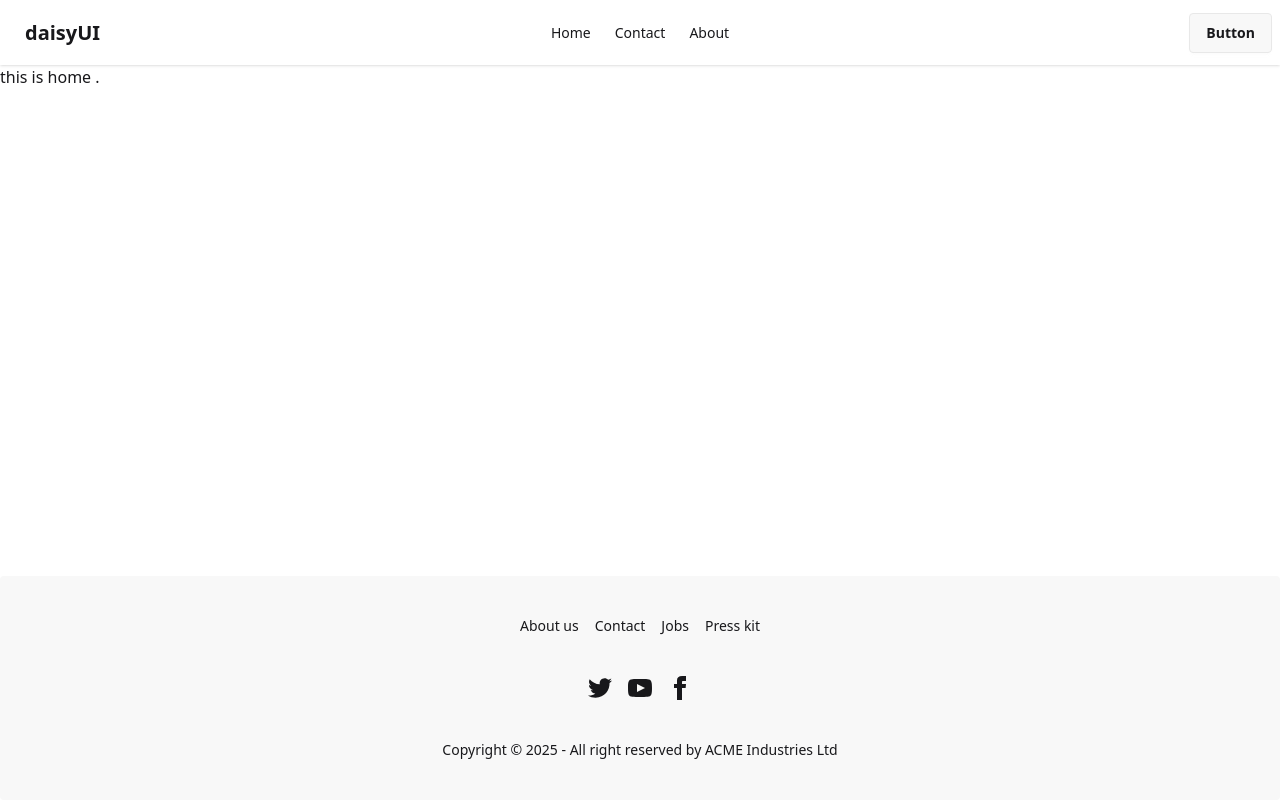
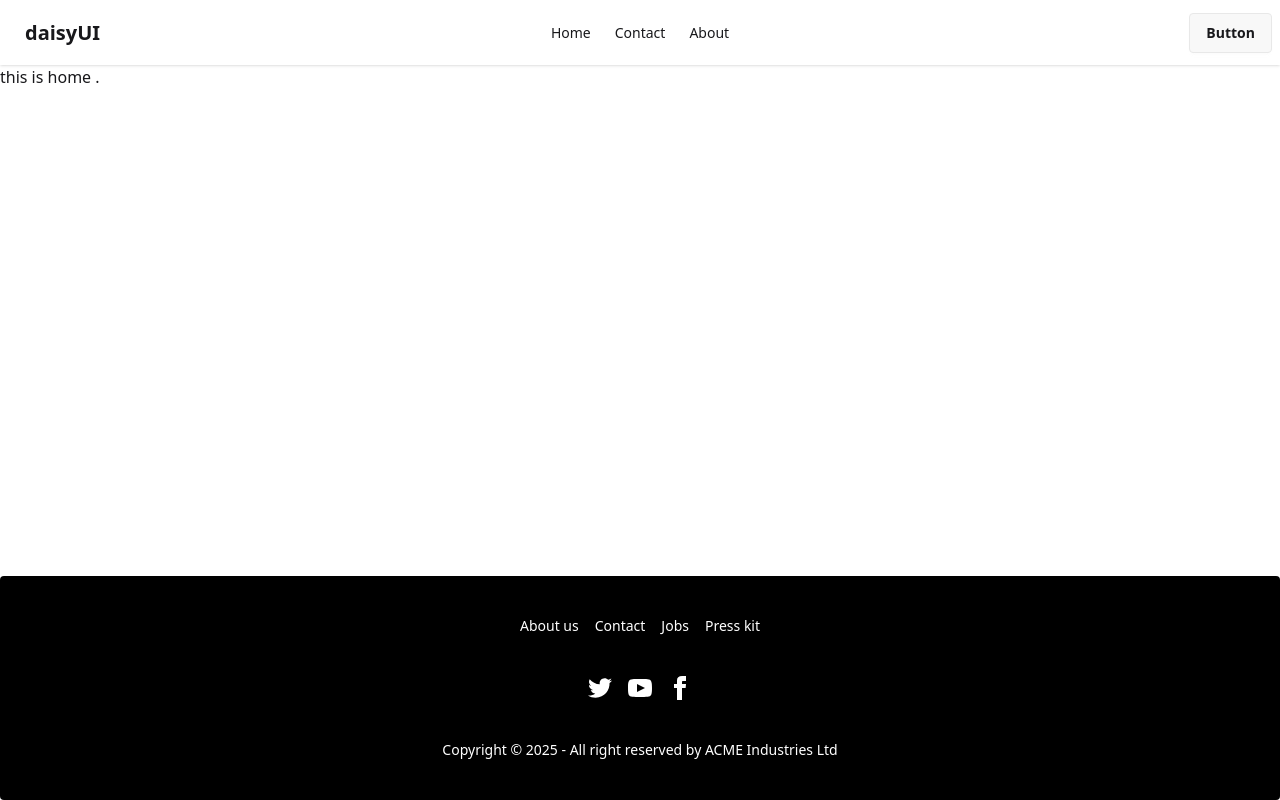
Before and after one commit to Shajidaa/React-Green-Earth, a React (Vite) app: page / in a window 1280 px wide. Built offline with nearby package versions, Linux system fonts and the light colour scheme.

Commit message:
footer black

```diff
--- a/src/Components/Footer.jsx
+++ b/src/Components/Footer.jsx
@@ -2,7 +2,7 @@ import React from 'react';
 
 const Footer = () => {
     return (
-    <footer className="footer footer-horizontal footer-center bg-base-200 text-base-content rounded p-10">
+    <footer className="footer  footer-horizontal footer-center bg-black text-white text-base-content rounded p-10">
   <nav className="grid grid-flow-col gap-4">
     <a className="link link-hover">About us</a>
     <a className="link link-hover">Contact</a>
```
